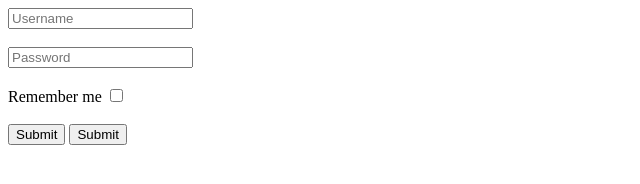
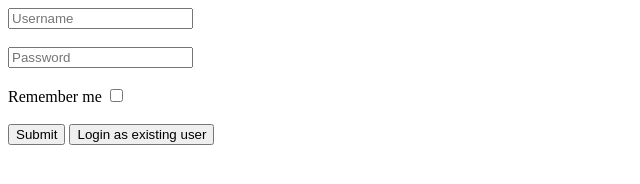
Before and after one commit to acciojob/remember-me-login-form-accio-garry, a website: page main.html in a window 1280 px wide. Shown: the whole page, without its empty margins (0-640 px from the left). Drawn offline with Linux system fonts and the light colour scheme.

Commit message:
created a submission

```diff
--- a/main.html
+++ b/main.html
@@ -23,7 +23,7 @@
 
 	<input type="submit" id="submit" value="Submit">
 
-	<input type="submit" id="existing" value="Submit">
+	<input type="submit" id="existing" value="Login as existing user">
 
 
 </form>
```
